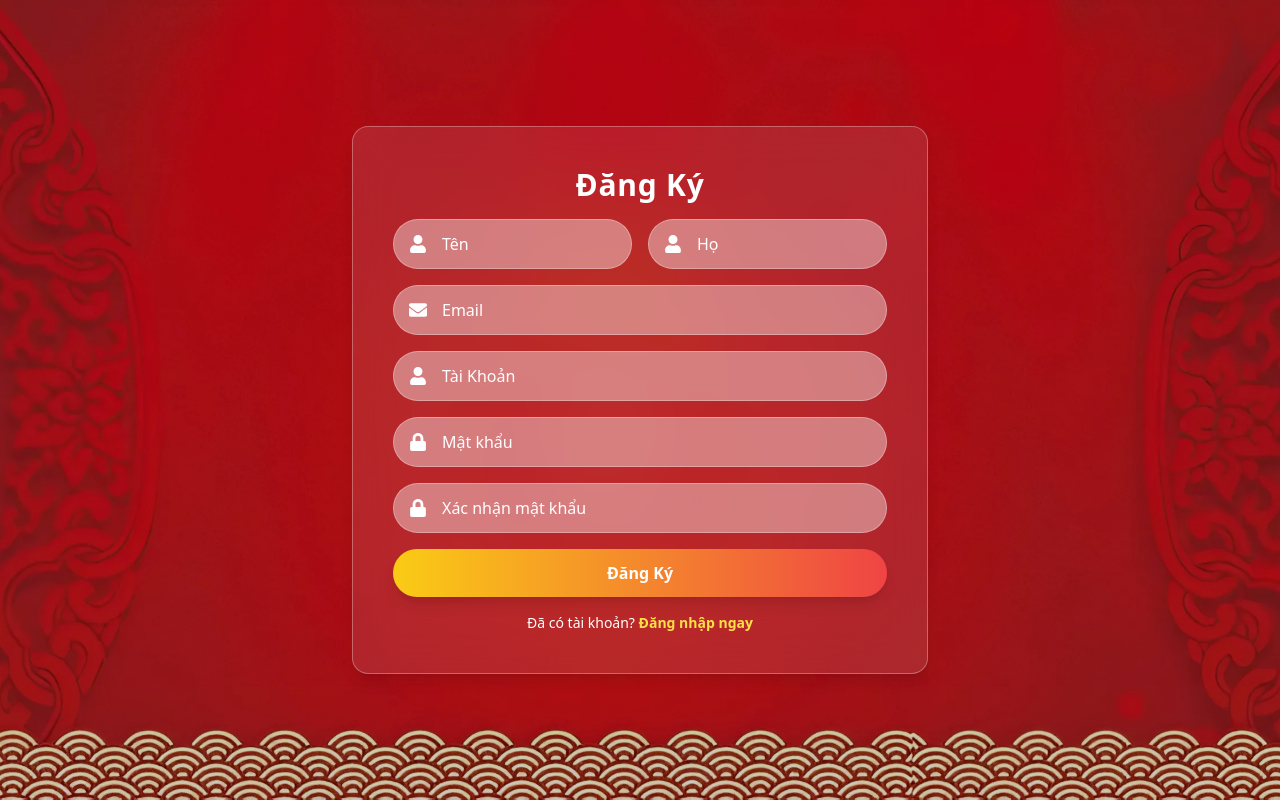
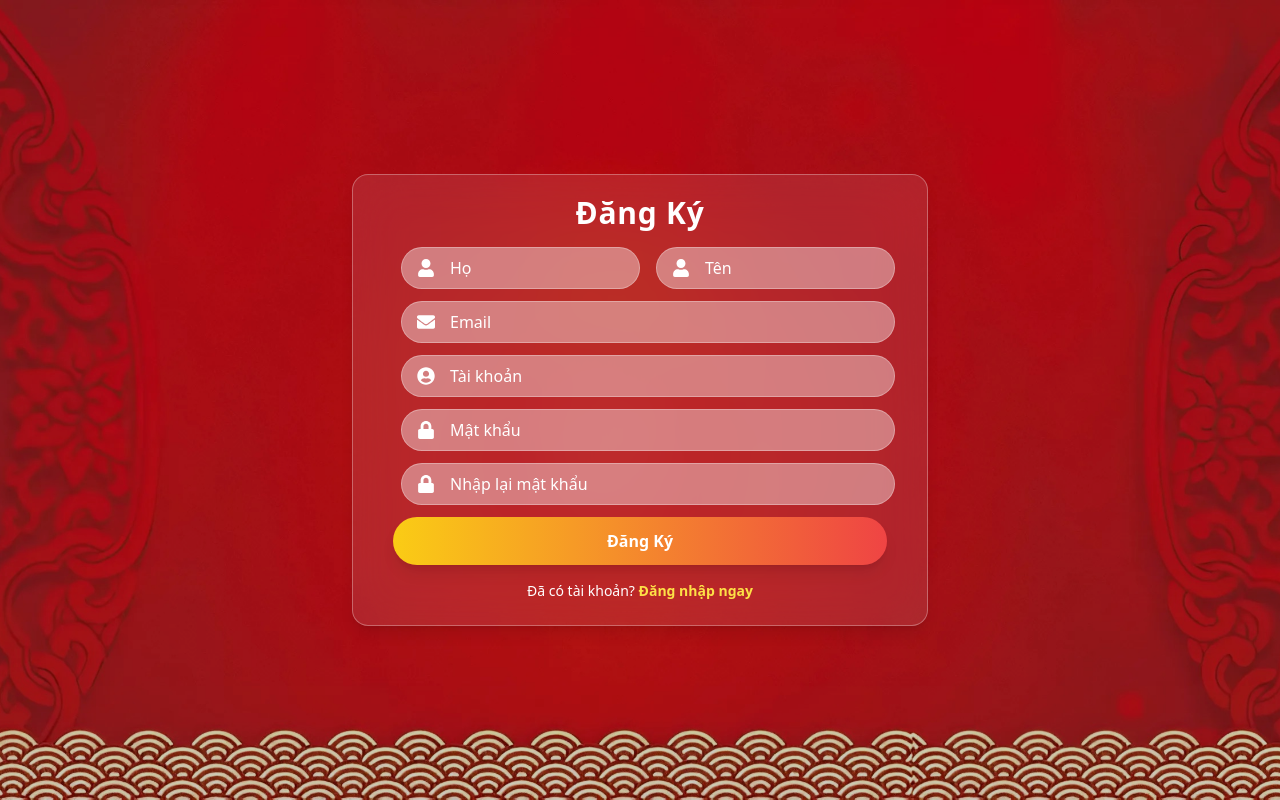
Before and after one commit to TrongDuong2706/TetBasketProjectFe, a React (Vite) app: page /register in a window 1280 px wide. Built offline with nearby package versions, Linux system fonts and the light colour scheme.

Commit message:
Resolve conflict after merging main into dev
git rebase --continue

```diff
--- a/src/components/Input/Input.tsx
+++ b/src/components/Input/Input.tsx
@@ -17,9 +17,9 @@ export default function Input({ type, errorMessage, name, placeholder, register,
           type={type}
           placeholder={placeholder}
           {...register(name, rules)}
-          className='w-full pl-12 pr-4 py-3 bg-white/40 text-white border border-white/30 rounded-full focus:outline-none focus:ring-2 focus:ring-yellow-400 placeholder-white'
+          className='w-full pl-12 pr-4 py-2 bg-white/40 text-white border border-white/30 rounded-full focus:outline-none focus:ring-2 focus:ring-yellow-400 placeholder-white'
         />
-        {errorMessage && <p className='text-red-300 text-sm mt-1'>{errorMessage}</p>}
+        {errorMessage && <p className='text-red-300 text-xs mt-1 ml-4'>{errorMessage}</p>}
       </div>
     </div>
   )
--- a/src/index.css
+++ b/src/index.css
@@ -13,3 +13,10 @@ h1 {
 body {
   overflow-x: hidden;
 }
+
+input:-webkit-autofill {
+  -webkit-box-shadow: 0 0 0px 1000px rgba(255, 255, 255, 0) inset !important;
+  background-color: transparent !important;
+  -webkit-text-fill-color: white !important;
+  transition: background-color 5000s ease-in-out 0s;
+}
--- a/src/pages/Home/Home.tsx
+++ b/src/pages/Home/Home.tsx
@@ -2,8 +2,8 @@ import { Button } from "src/components/ui/Button";
 import { Card, CardContent } from "src/components/ui/card";
 
 import { ShoppingCart, Gift, Truck, ShieldCheck } from "lucide-react";
-import Footer from "src/components/HomeFooter/Footer";
-import Header from "src/components/HomeHeader/Header";
+import Footer from "src/components/Footer/Footer";
+import Header from "src/components/NavHeader/Header";
 import IntroSlider from "src/components/Slide/IntroSlider";
 
 export default function HomePage() {
--- a/src/pages/Login/Login.tsx
+++ b/src/pages/Login/Login.tsx
@@ -57,11 +57,11 @@ export default function LoginPage() {
       <div className='absolute inset-0 bg-black bg-opacity-20'></div>
 
       <div className='relative z-10 backdrop-blur-xl bg-white/10 border border-white/30 p-8 rounded-2xl shadow-lg w-96 text-center'>
-        <h2 className='text-3xl font-bold text-white mb-6 tracking-wide'>Đăng Nhập</h2>
+        <h2 className='text-3xl font-bold text-white mb-5 tracking-wide'>Đăng Nhập</h2>
 
-        <form className='space-y-5' onSubmit={onSubmit}>
+        <form className='space-y-4' onSubmit={onSubmit}>
           <div className='relative'>
-            <FaUser className='absolute left-6 top-4 text-white text-lg' />
+            <FaUser className='absolute left-6 top-3 text-white text-lg' />
             <Input
               name='username'
               register={register}
@@ -73,7 +73,7 @@ export default function LoginPage() {
           </div>
 
           <div className='relative'>
-            <FaLock className='absolute left-6 top-4 text-white text-lg' />
+            <FaLock className='absolute left-6 top-3 text-white text-lg' />
             <Input
               name='password'
               register={register}
--- a/src/pages/Register/Register.tsx
+++ b/src/pages/Register/Register.tsx
@@ -6,7 +6,8 @@ import { useForm } from 'react-hook-form'
 import { toast } from 'react-toastify'
 import { registerAccount } from '../../apis/auth.api'
 import { Schema, schema } from '../../utils/rules'
-import { FaUser, FaEnvelope, FaLock } from 'react-icons/fa'
+import { FaUser, FaEnvelope, FaLock, FaRegUserCircle, FaUserCircle } from 'react-icons/fa'
+import Input from 'src/components/Input'
 
 type FormData = Schema
 
@@ -34,7 +35,7 @@ export default function RegisterPage() {
         if (error.response?.data) {
           const { message } = error.response.data
           if (message.includes('User existed')) {
-            setError('username', { type: 'manual', message: 'Username đã tồn tại' })
+            setError('username', { type: 'manual', message: 'Tài khoản đã tồn tại' })
           }
         }
       }
@@ -48,78 +49,76 @@ export default function RegisterPage() {
       {/* Chia Layout thành 2 phần */}
       <div className='relative justify-center z-10 w-[90%] max-w-xl flex bg-white/10 backdrop-blur-xl border border-white/30 rounded-2xl shadow-lg'>
         {/* Form đăng ký */}
-        <div className='w-full md:w-full p-10 overflow-auto max-h-screen'>
+        <div className='w-full md:w-full px-10 pt-5 pb-6 overflow-auto max-h-screen'>
           <h2 className='text-3xl font-bold text-white mb-4 tracking-wide text-center'>Đăng Ký</h2>
 
-          <form className='space-y-4' noValidate onSubmit={onSubmit}>
+          <form className='space-y-3' onSubmit={onSubmit}>
             <div className='grid grid-cols-2 gap-4'>
               <div className='relative'>
-                <FaUser className='absolute left-4 top-4 text-white text-lg' />
-                <input
-                  {...register('firstName')}
+                <FaUser className='absolute left-6 top-3 text-white text-lg' />
+                <Input
+                  name='firstName'
+                  register={register}
                   type='text'
-                  placeholder='Tên'
-                  className='w-full pl-12 pr-4 py-3 bg-white/40 text-white border border-white/30 rounded-full focus:outline-none focus:ring-2 focus:ring-yellow-400 placeholder-white'
+                  errorMessage={errors.firstName?.message}
+                  placeholder='Họ'
                 />
-                {errors.firstName && <p className='text-red-300 text-sm mt-1'>{errors.firstName.message}</p>}
               </div>
 
               <div className='relative'>
-                <FaUser className='absolute left-4 top-4 text-white text-lg' />
-                <input
-                  {...register('lastName')}
+                <FaUser className='absolute left-6 top-3 text-white text-lg' />
+                <Input
+                  name='lastName'
+                  register={register}
                   type='text'
-                  placeholder='Họ'
-                  className='w-full pl-12 pr-4 py-3 bg-white/40 text-white border border-white/30 rounded-full focus:outline-none focus:ring-2 focus:ring-yellow-400 placeholder-white'
+                  errorMessage={errors.lastName?.message}
+                  placeholder='Tên'
                 />
-                {errors.lastName && <p className='text-red-300 text-sm mt-1'>{errors.lastName.message}</p>}
               </div>
             </div>
 
             <div className='relative'>
-              <FaEnvelope className='absolute left-4 top-4 text-white text-lg' />
-              <input
-                {...register('email')}
+              <FaEnvelope className='absolute left-6 top-3 text-white text-lg' />
+              <Input
+                name='email'
+                register={register}
                 type='email'
+                errorMessage={errors.email?.message}
                 placeholder='Email'
-                className='w-full pl-12 pr-4 py-3 bg-white/40 text-white border border-white/30 rounded-full focus:outline-none focus:ring-2 focus:ring-yellow-400 placeholder-white'
               />
-              {errors.email && <p className='text-red-300 text-sm mt-1'>{errors.email.message}</p>}
             </div>
 
             <div className='relative'>
-              <FaUser className='absolute left-4 top-4 text-white text-lg' />
-              <input
-                {...register('username')}
+              <FaUserCircle className='absolute left-6 top-3 text-white text-lg' />
+              <Input
+                name='username'
+                register={register}
                 type='text'
-                placeholder='Tài Khoản'
-                className='w-full pl-12 pr-4 py-3 bg-white/40 text-white border border-white/30 rounded-full focus:outline-none focus:ring-2 focus:ring-yellow-400 placeholder-white'
+                errorMessage={errors.username?.message}
+                placeholder='Tài khoản'
               />
-              {errors.username && <p className='text-red-300 text-sm mt-1'>{errors.username.message}</p>}
             </div>
 
             <div className='relative'>
-              <FaLock className='absolute left-4 top-4 text-white text-lg' />
-              <input
-                {...register('password')}
+              <FaLock className='absolute left-6 top-3 text-white text-lg' />
+              <Input
+                name='password'
+                register={register}
                 type='password'
+                errorMessage={errors.password?.message}
                 placeholder='Mật khẩu'
-                className='w-full pl-12 pr-4 py-3 bg-white/40 text-white border border-white/30 rounded-full focus:outline-none focus:ring-2 focus:ring-yellow-400 placeholder-white'
               />
-              {errors.password && <p className='text-red-300 text-sm mt-1'>{errors.password.message}</p>}
             </div>
 
             <div className='relative'>
-              <FaLock className='absolute left-4 top-4 text-white text-lg' />
-              <input
-                {...register('confirm_password')}
+              <FaLock className='absolute left-6 top-3 text-white text-lg' />
+              <Input
+                name='confirm_password'
+                register={register}
                 type='password'
-                placeholder='Xác nhận mật khẩu'
-                className='w-full pl-12 pr-4 py-3 bg-white/40 text-white border border-white/30 rounded-full focus:outline-none focus:ring-2 focus:ring-yellow-400 placeholder-white'
+                errorMessage={errors.confirm_password?.message}
+                placeholder='Nhập lại mật khẩu'
               />
-              {errors.confirm_password && (
-                <p className='text-red-300 text-sm mt-1'>{errors.confirm_password.message}</p>
-              )}
             </div>
 
             <button className='w-full bg-gradient-to-r from-yellow-400 to-red-500 text-white font-semibold py-3 rounded-full hover:scale-105 transition-transform shadow-lg'>
```
Also changed, not shown: src/components/Footer/Footer.tsx (renamed from src/components/HomeFooter/Footer.tsx), src/components/NavHeader/Header.tsx (renamed from src/components/HomeHeader/Header.tsx).
